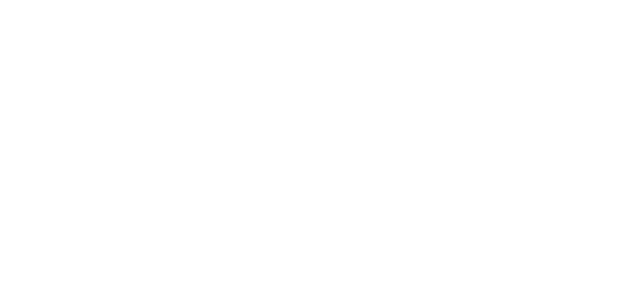
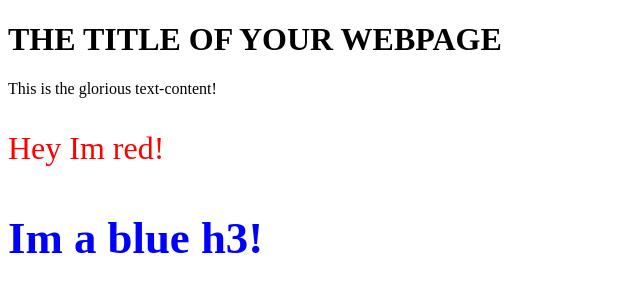
Before and after one commit to Makvi-droid/Refresher, a plain HTML site: page DOM/exercise-one.html in a window 1280 px wide. Shown: the whole page, without its empty margins (0-640 px from the left). Drawn offline with Linux system fonts and the light colour scheme.

Commit message:
testing and practicing DOM

```diff
--- a/DOM/exercise-one.html
+++ b/DOM/exercise-one.html
@@ -7,6 +7,11 @@
 </head>
 <body>
 
+    <h1>THE TITLE OF YOUR WEBPAGE</h1>
+    <div id="container"></div>
+
+    <p></p>
+    <h3></h3>
 
     <script src="exercise-one.js"></script>
 </body>
--- a/DOM/exercise-one.js
+++ b/DOM/exercise-one.js
@@ -0,0 +1,17 @@
+const container = document.querySelector("#container");
+
+const content = document.createElement("div");
+content.classList.add("content");
+content.textContent = "This is the glorious text-content!";
+
+container.appendChild(content);
+
+let paragraph = document.querySelector('p');
+paragraph.textContent = "Hey Im red!";
+paragraph.style.color = 'red';
+paragraph.style.fontSize = '2rem';
+
+let headingThree = document.querySelector('h3');
+headingThree.textContent = 'Im a blue h3!';
+headingThree.style.color = 'blue';
+headingThree.style.fontSize = '2.8rem';
```
